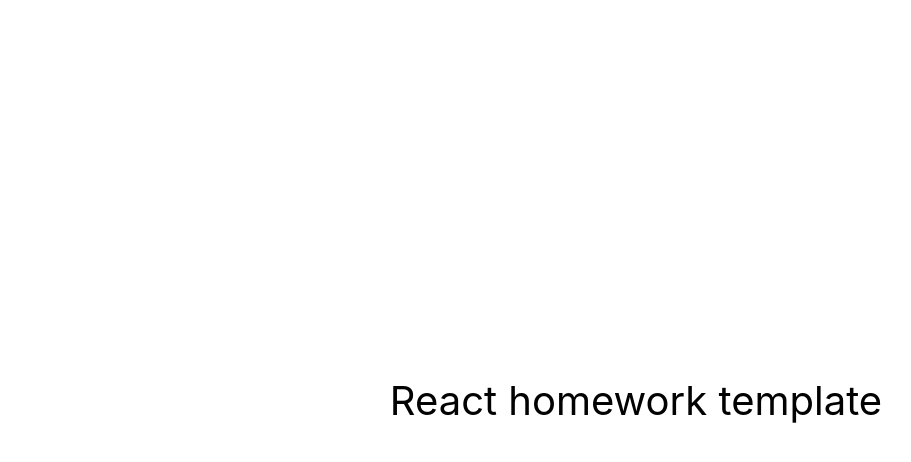
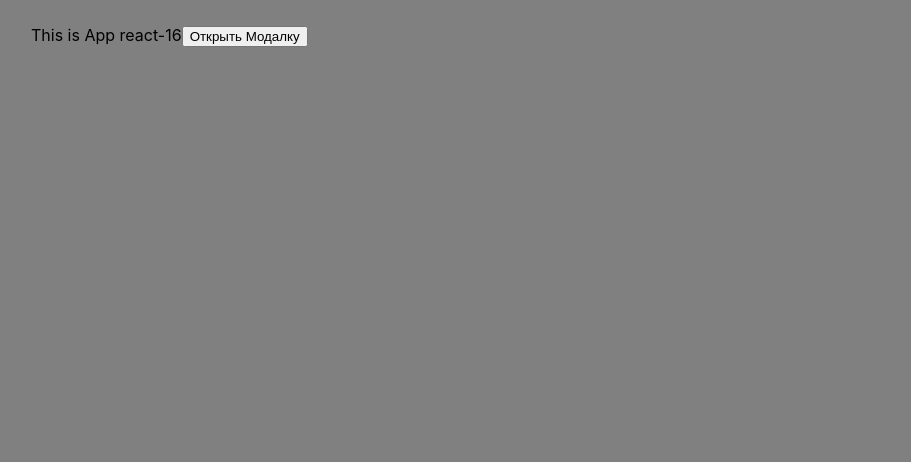
Before and after one commit to Seeker2025/react-16, a React (Create React App) app: page / in a window 1280 px wide. Shown: the top 462 px of the page, without its empty margins (4-915 px from the left). Built offline with nearby package versions, Linux system fonts and the light colour scheme.

Commit message:
go React

```diff
--- a/jsconfig.json
+++ b/jsconfig.json
@@ -1,6 +1,7 @@
 {
   "compilerOptions": {
-    "baseUrl": "src"
+    "baseUrl": "src",
+    "ignoreDeprecations": "6.0"
   },
   "include": ["src"]
 }
--- a/src/components/App.jsx
+++ b/src/components/App.jsx
@@ -1,16 +1,41 @@
-export const App = () => {
-  return (
-    <div
-      style={{
-        height: '100vh',
-        display: 'flex',
-        justifyContent: 'center',
-        alignItems: 'center',
-        fontSize: 40,
-        color: '#010101'
-      }}
-    >
-      React homework template
-    </div>
-  );
+import React, { Component } from "react";
+import { Modalka } from './Modalka/Modalka';
+
+
+export class App extends Component {
+
+      state = {
+        isShowModal: false,
+      }
+
+     showModal = () => {
+        this.setState({
+          isShowModal: true,
+        })
+      }
+
+      hideModal = () => {
+        this.setState({ isShowModal: false })
+    }
+
+        render(){
+          return (
+        <div>
+            This is App react-16
+
+            <button type="button"
+            onClick={this.showModal}
+            >
+              Открыть Модалку
+            </button>
+
+  {
+  this.state.isShowModal && <Modalka onClose={this.hideModal}/>
+  }
+
+        </div>
+          )
+        }
+
+
 };
--- /dev/null
+++ b/src/components/Modalka/Modalka.jsx
@@ -0,0 +1,23 @@
+import React, { Component } from "react";
+
+export class Modalka extends Component{
+
+    state={
+
+    }
+
+    render(){
+        return (
+            <>
+            <div>
+
+
+                <button onClick={this.props.onClose}>X</button>
+
+                <h1>My First Modal</h1>
+            </div>
+            </>
+
+        )
+    }
+}
--- a/src/index.css
+++ b/src/index.css
@@ -1,6 +1,8 @@
 @import-normalize; /* bring in normalize.css styles */
 
 body {
+  padding: 25px 35px;
+  background-color: gray;
   margin: 0;
   font-family: -apple-system, BlinkMacSystemFont, 'Segoe UI', 'Roboto', 'Oxygen',
     'Ubuntu', 'Cantarell', 'Fira Sans', 'Droid Sans', 'Helvetica Neue',
```
